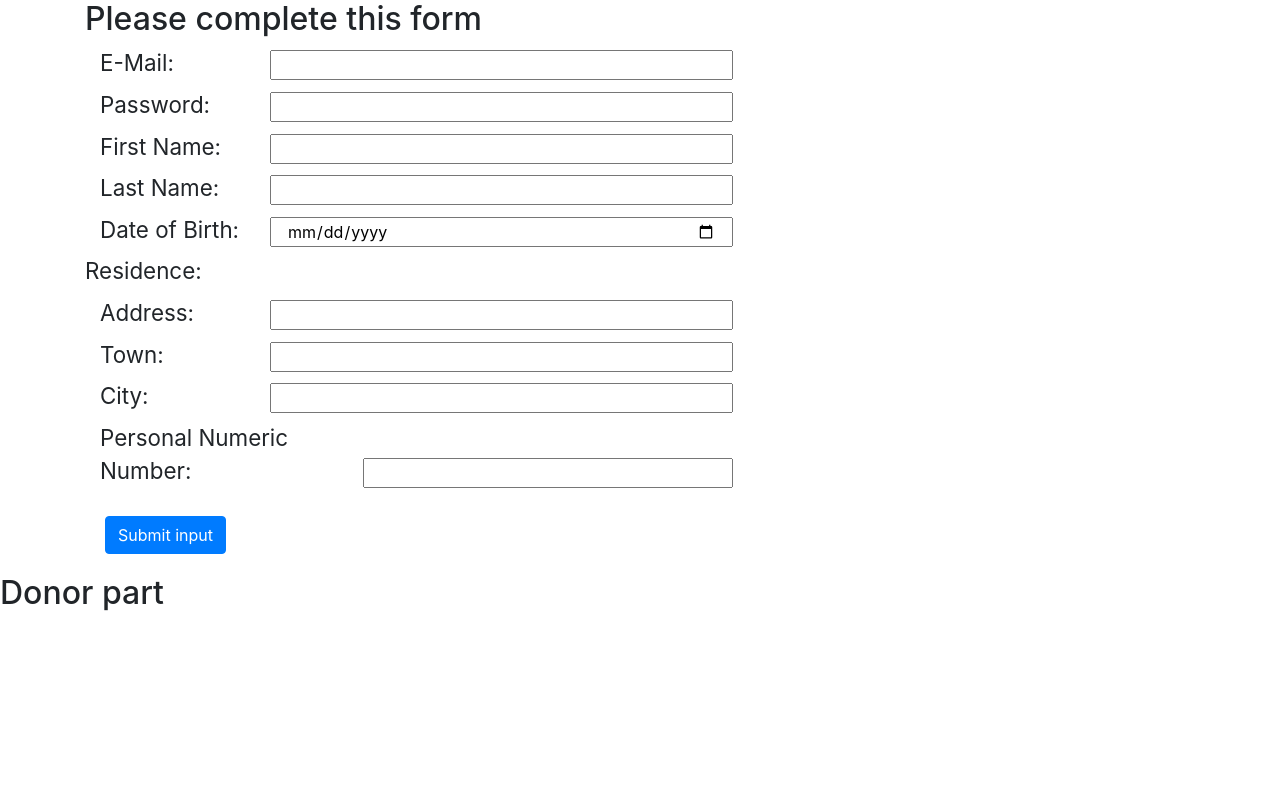
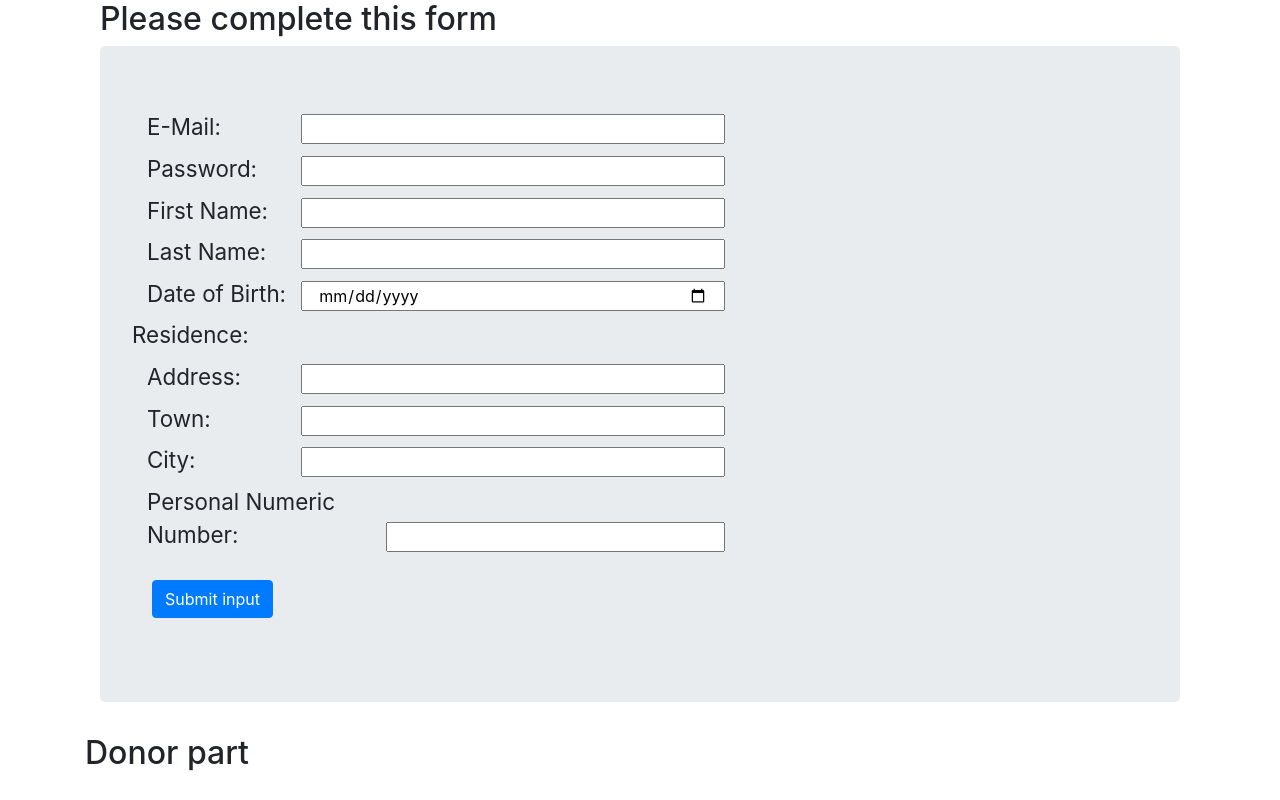
Before and after one commit to ErvinCs/Lab, an Angular app in the folder src/UI/donor-interface/: page / in a window 1280 px wide. Built offline with nearby package versions, Linux system fonts and the light colour scheme.

Commit message:
Added some style to the webpage. Also created the container for the main layout of the page.

```diff
--- a/src/UI/donor-interface/src/app/components/person/person.component.html
+++ b/src/UI/donor-interface/src/app/components/person/person.component.html
@@ -2,7 +2,7 @@
 <h2 class="form-title">
   Please complete this form
 </h2>
-<form name="form-person" (submit)="submitData(email.value, password.value, firstname.value, lastname.value, date.value, address.value, town.value, city.value, cnp.value)" id='form-person' class="">
+<form name="form-person" (submit)="submitData(email.value, password.value, firstname.value, lastname.value, date.value, address.value, town.value, city.value, cnp.value)" id='form-person' class="jumbotron">
   <label class="col-md-2 col-sm-3 col-xs-3" for="firstname">E-Mail: </label>
   <input type="text" class="col-md-5 col-sm-8 col-xs-8" #email>
   <br>
--- a/src/UI/donor-interface/src/index.html
+++ b/src/UI/donor-interface/src/index.html
@@ -10,6 +10,8 @@
   <link rel="stylesheet" href="https://maxcdn.bootstrapcdn.com/bootstrap/4.0.0/css/bootstrap.min.css" integrity="sha384-Gn5384xqQ1aoWXA+058RXPxPg6fy4IWvTNh0E263XmFcJlSAwiGgFAW/dAiS6JXm" crossorigin="anonymous">
 </head>
 <body>
-  <app-root></app-root>
+  <div class="container">
+    <app-root></app-root>
+  </div>
 </body>
 </html>
```
